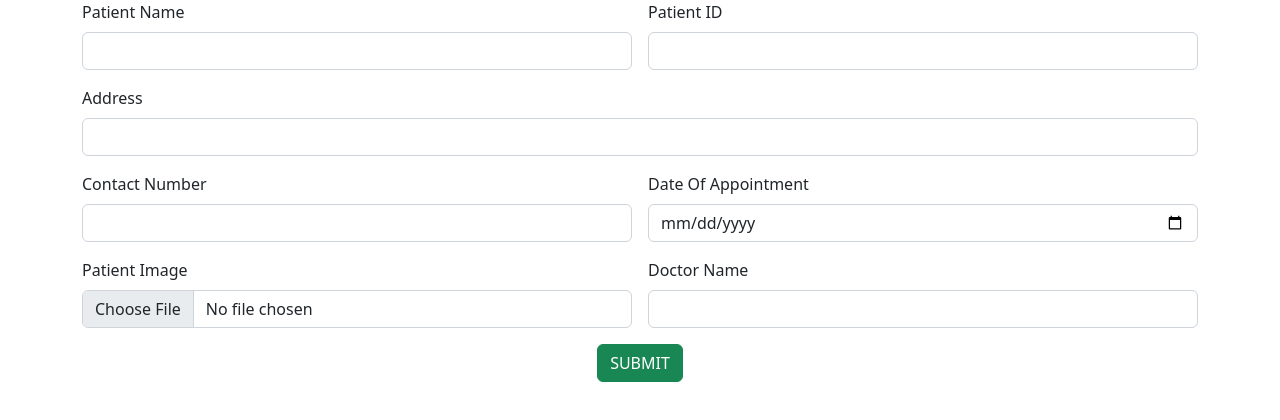
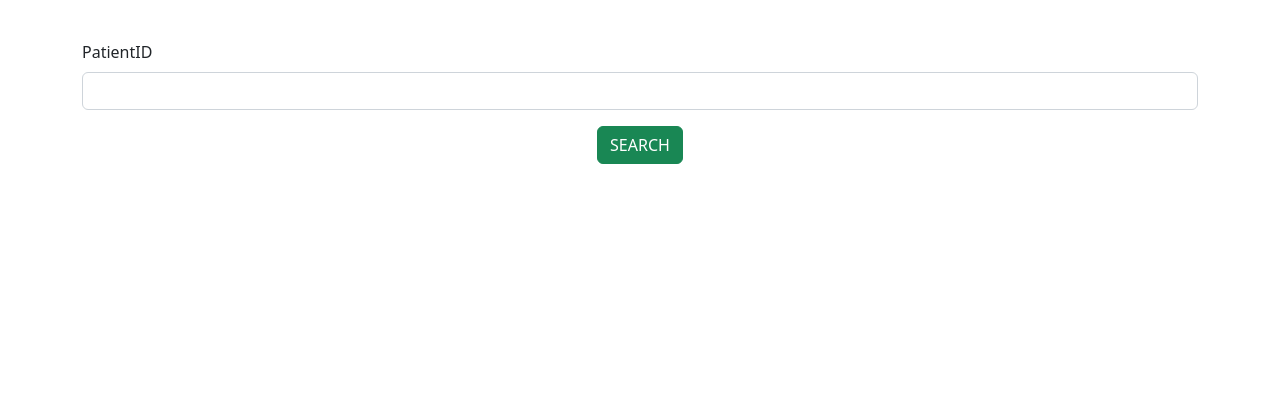
Before and after one commit to delmashajan/Hospital-Angular-App, an Angular app: page / in a window 1280 px wide. Shown: the top 420 px of the page. Built offline with nearby package versions, Linux system fonts and the light colour scheme.

Commit message:
search added

```diff
--- a/src/app/app.component.html
+++ b/src/app/app.component.html
@@ -1,3 +1,3 @@
-<app-patient-entry></app-patient-entry>
+<app-patient-search></app-patient-search>
 
 <router-outlet></router-outlet>
--- a/src/app/app.module.ts
+++ b/src/app/app.module.ts
@@ -4,11 +4,13 @@
 import { AppRoutingModule } from './app-routing.module';
 import { AppComponent } from './app.component';
 import { PatientEntryComponent } from './patient-entry/patient-entry.component';
+import { PatientSearchComponent } from './patient-search/patient-search.component';
 
 @NgModule({
   declarations: [
     AppComponent,
-    PatientEntryComponent
+    PatientEntryComponent,
+    PatientSearchComponent
   ],
   imports: [
     BrowserModule,
--- /dev/null
+++ b/src/app/patient-search/patient-search.component.html
@@ -0,0 +1,15 @@
+<div class="container">
+    <div class="row">
+        <div class="col col-12 col-sm-12 col-md-12 col-lg-12 col-xl-12 col-xxl-12">
+            <div class="row g-3 mt-4">
+                <div class="col col-12 col-sm-12 col-md-12 col-lg-12 col-xl-12 col-xxl-12">
+                    <label for="" class="form-label">PatientID</label>
+                    <input type="text" class="form-control">
+                </div>
+                <div class="col col-12 col-sm-12 col-md-12 col-lg-12 col-xl-12 col-xxl-12 text-center">
+                    <button class="btn btn-success">SEARCH</button>
+                </div>
+            </div>
+        </div>
+    </div>
+</div>
```
Also changed, not shown: src/app/patient-search/patient-search.component.ts (added, +10 -0 lines), src/app/patient-search/patient-search.component.css (added).
